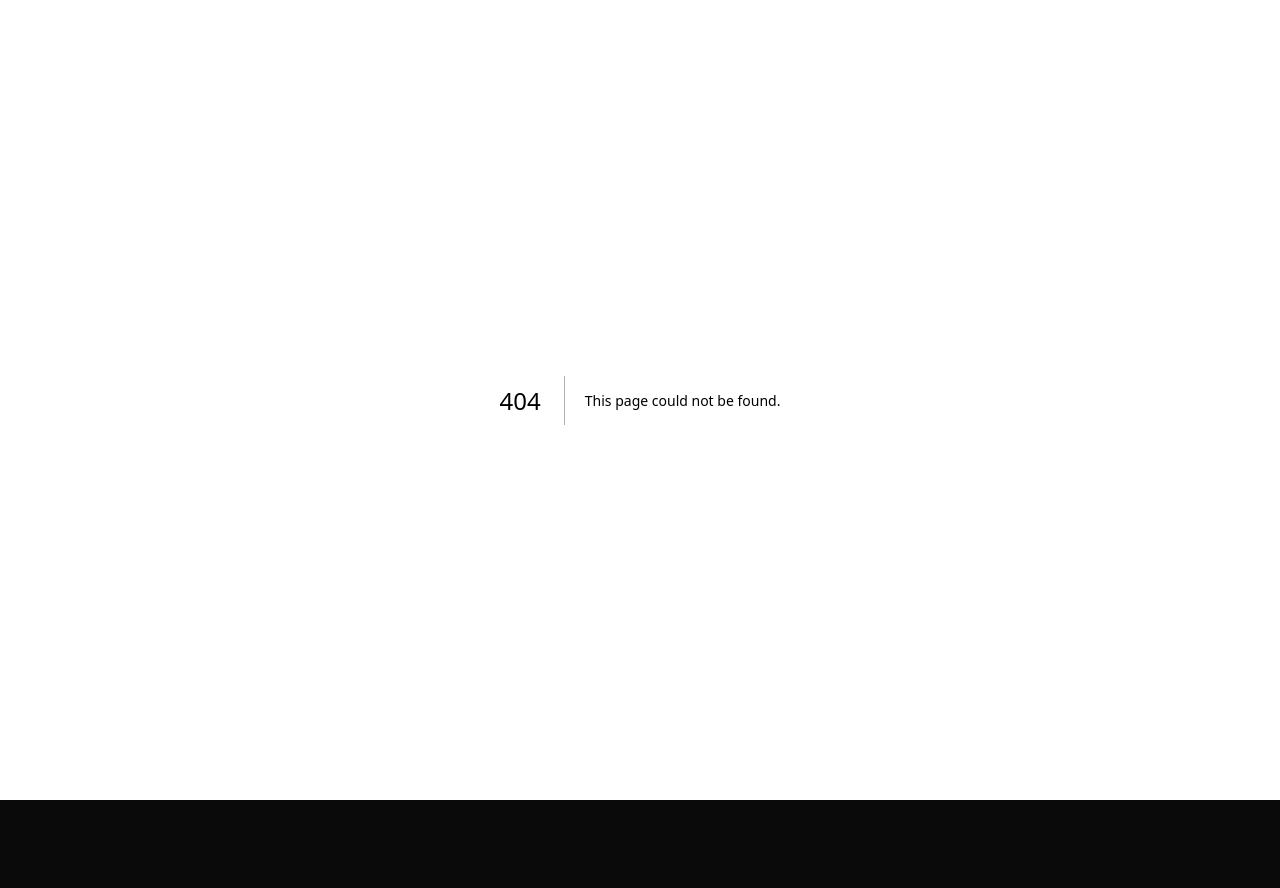
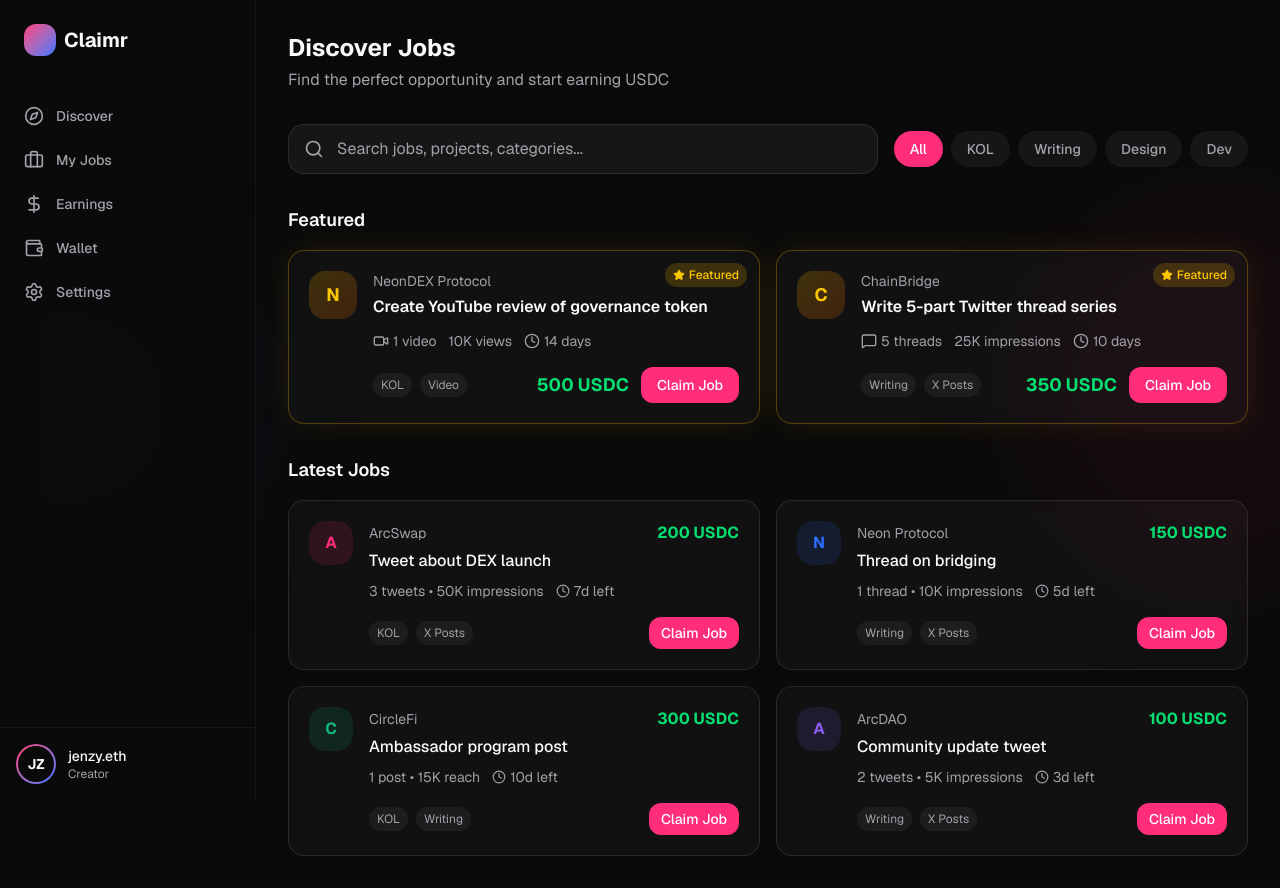
Before and after one commit to iam25th1/claimr, a Next.js app: page /dashboard/discover in a window 1280 px wide. Before the commit this address had no page. Before the commit the page ends 800 px from the top, so only its background shows below. Built offline with nearby package versions, Linux system fonts and the light colour scheme.

Commit message:
feat: add Discovery page with full-width search and filter\n\nImplement new job listing sections with enhanced UI elements.

```diff
--- /dev/null
+++ b/app/dashboard/discover/page.tsx
@@ -0,0 +1,20 @@
+import { SearchFilters } from "@/components/claimr/search-filters"
+import { FeaturedJobs } from "@/components/claimr/featured-jobs"
+import { LatestJobs } from "@/components/claimr/latest-jobs"
+
+export default function DiscoverPage() {
+  return (
+    <div className="space-y-8">
+      <div>
+        <h1 className="text-2xl font-bold text-foreground">Discover Jobs</h1>
+        <p className="mt-1 text-muted-foreground">
+          Find the perfect opportunity and start earning USDC
+        </p>
+      </div>
+
+      <SearchFilters />
+      <FeaturedJobs />
+      <LatestJobs />
+    </div>
+  )
+}
--- /dev/null
+++ b/components/claimr/featured-jobs.tsx
@@ -0,0 +1,93 @@
+import { Clock, Star, Video, MessageSquare } from "lucide-react"
+
+const featuredJobs = [
+  {
+    id: 1,
+    project: "NeonDEX Protocol",
+    avatar: "N",
+    title: "Create YouTube review of governance token",
+    pay: 500,
+    criteria: "1 video",
+    metric: "10K views",
+    days: 14,
+    tags: ["KOL", "Video"],
+    icon: Video,
+  },
+  {
+    id: 2,
+    project: "ChainBridge",
+    avatar: "C",
+    title: "Write 5-part Twitter thread series",
+    pay: 350,
+    criteria: "5 threads",
+    metric: "25K impressions",
+    days: 10,
+    tags: ["Writing", "X Posts"],
+    icon: MessageSquare,
+  },
+]
+
+export function FeaturedJobs() {
+  return (
+    <div className="space-y-4">
+      <h2 className="text-lg font-semibold text-foreground">Featured</h2>
+      <div className="grid gap-4 md:grid-cols-2">
+        {featuredJobs.map((job) => (
+          <div
+            key={job.id}
+            className="group relative overflow-hidden rounded-xl border border-yellow-500/30 bg-white/[0.03] p-5 backdrop-blur-sm transition-all hover:border-yellow-500/50"
+            style={{
+              boxShadow: "0 0 30px rgba(234, 179, 8, 0.1)",
+            }}
+          >
+            <div className="absolute right-3 top-3 flex items-center gap-1 rounded-full bg-yellow-500/20 px-2 py-1 text-xs font-medium text-yellow-400">
+              <Star className="h-3 w-3 fill-yellow-400" />
+              Featured
+            </div>
+
+            <div className="flex items-start gap-4">
+              <div className="flex h-12 w-12 items-center justify-center rounded-xl bg-gradient-to-br from-yellow-500/20 to-orange-500/20 text-lg font-bold text-yellow-400">
+                {job.avatar}
+              </div>
+              <div className="flex-1">
+                <p className="text-sm text-muted-foreground">{job.project}</p>
+                <h3 className="mt-1 font-semibold text-foreground">{job.title}</h3>
+
+                <div className="mt-3 flex flex-wrap items-center gap-3 text-sm text-muted-foreground">
+                  <span className="flex items-center gap-1">
+                    <job.icon className="h-4 w-4" />
+                    {job.criteria}
+                  </span>
+                  <span>{job.metric}</span>
+                  <span className="flex items-center gap-1">
+                    <Clock className="h-4 w-4" />
+                    {job.days} days
+                  </span>
+                </div>
+
+                <div className="mt-4 flex items-center justify-between">
+                  <div className="flex gap-2">
+                    {job.tags.map((tag) => (
+                      <span
+                        key={tag}
+                        className="rounded-full bg-white/5 px-2 py-1 text-xs text-muted-foreground"
+                      >
+                        {tag}
+                      </span>
+                    ))}
+                  </div>
+                  <div className="flex items-center gap-3">
+                    <span className="text-lg font-bold text-green-400">{job.pay} USDC</span>
+                    <button className="rounded-lg bg-[#FF2D7A] px-4 py-2 text-sm font-medium text-white transition-all hover:bg-[#FF2D7A]/90">
+                      Claim Job
+                    </button>
+                  </div>
+                </div>
+              </div>
+            </div>
+          </div>
+        ))}
+      </div>
+    </div>
+  )
+}
--- /dev/null
+++ b/components/claimr/latest-jobs.tsx
@@ -0,0 +1,104 @@
+import { Clock } from "lucide-react"
+
+const latestJobs = [
+  {
+    id: 1,
+    project: "ArcSwap",
+    avatar: "A",
+    title: "Tweet about DEX launch",
+    pay: 200,
+    criteria: "3 tweets • 50K impressions",
+    days: 7,
+    tags: ["KOL", "X Posts"],
+    color: "#FF2D7A",
+  },
+  {
+    id: 2,
+    project: "Neon Protocol",
+    avatar: "N",
+    title: "Thread on bridging",
+    pay: 150,
+    criteria: "1 thread • 10K impressions",
+    days: 5,
+    tags: ["Writing", "X Posts"],
+    color: "#2D6EFF",
+  },
+  {
+    id: 3,
+    project: "CircleFi",
+    avatar: "C",
+    title: "Ambassador program post",
+    pay: 300,
+    criteria: "1 post • 15K reach",
+    days: 10,
+    tags: ["KOL", "Writing"],
+    color: "#10B981",
+  },
+  {
+    id: 4,
+    project: "ArcDAO",
+    avatar: "A",
+    title: "Community update tweet",
+    pay: 100,
+    criteria: "2 tweets • 5K impressions",
+    days: 3,
+    tags: ["Writing", "X Posts"],
+    color: "#8B5CF6",
+  },
+]
+
+export function LatestJobs() {
+  return (
+    <div className="space-y-4">
+      <h2 className="text-lg font-semibold text-foreground">Latest Jobs</h2>
+      <div className="grid gap-4 sm:grid-cols-2">
+        {latestJobs.map((job) => (
+          <div
+            key={job.id}
+            className="group rounded-xl border border-white/10 bg-white/[0.03] p-5 backdrop-blur-sm transition-all hover:border-white/20"
+          >
+            <div className="flex items-start gap-4">
+              <div
+                className="flex h-11 w-11 items-center justify-center rounded-xl text-base font-bold text-white"
+                style={{ backgroundColor: `${job.color}20`, color: job.color }}
+              >
+                {job.avatar}
+              </div>
+              <div className="flex-1">
+                <div className="flex items-center justify-between">
+                  <p className="text-sm text-muted-foreground">{job.project}</p>
+                  <span className="text-base font-bold text-green-400">{job.pay} USDC</span>
+                </div>
+                <h3 className="mt-1 font-medium text-foreground">{job.title}</h3>
+
+                <div className="mt-2 flex items-center gap-3 text-sm text-muted-foreground">
+                  <span>{job.criteria}</span>
+                  <span className="flex items-center gap-1">
+                    <Clock className="h-3.5 w-3.5" />
+                    {job.days}d left
+                  </span>
+                </div>
+
+                <div className="mt-4 flex items-center justify-between">
+                  <div className="flex gap-2">
+                    {job.tags.map((tag) => (
+                      <span
+                        key={tag}
+                        className="rounded-full bg-white/5 px-2 py-1 text-xs text-muted-foreground"
+                      >
+                        {tag}
+                      </span>
+                    ))}
+                  </div>
+                  <button className="rounded-lg bg-[#FF2D7A] px-3 py-1.5 text-sm font-medium text-white transition-all hover:bg-[#FF2D7A]/90">
+                    Claim Job
+                  </button>
+                </div>
+              </div>
+            </div>
+          </div>
+        ))}
+      </div>
+    </div>
+  )
+}
--- /dev/null
+++ b/components/claimr/search-filters.tsx
@@ -0,0 +1,38 @@
+"use client"
+
+import { Search } from "lucide-react"
+import { useState } from "react"
+
+const filters = ["All", "KOL", "Writing", "Design", "Dev"]
+
+export function SearchFilters() {
+  const [activeFilter, setActiveFilter] = useState("All")
+
+  return (
+    <div className="flex flex-col gap-4 sm:flex-row sm:items-center">
+      <div className="relative flex-1">
+        <Search className="absolute left-4 top-1/2 h-5 w-5 -translate-y-1/2 text-muted-foreground" />
+        <input
+          type="text"
+          placeholder="Search jobs, projects, categories..."
+          className="w-full rounded-xl border border-white/10 bg-white/5 py-3 pl-12 pr-4 text-foreground placeholder:text-muted-foreground focus:border-[#FF2D7A]/50 focus:outline-none focus:ring-1 focus:ring-[#FF2D7A]/50"
+        />
+      </div>
+      <div className="flex gap-2">
+        {filters.map((filter) => (
+          <button
+            key={filter}
+            onClick={() => setActiveFilter(filter)}
+            className={`rounded-full px-4 py-2 text-sm font-medium transition-all ${
+              activeFilter === filter
+                ? "bg-[#FF2D7A] text-white"
+                : "bg-white/5 text-muted-foreground hover:bg-white/10 hover:text-foreground"
+            }`}
+          >
+            {filter}
+          </button>
+        ))}
+      </div>
+    </div>
+  )
+}
```
